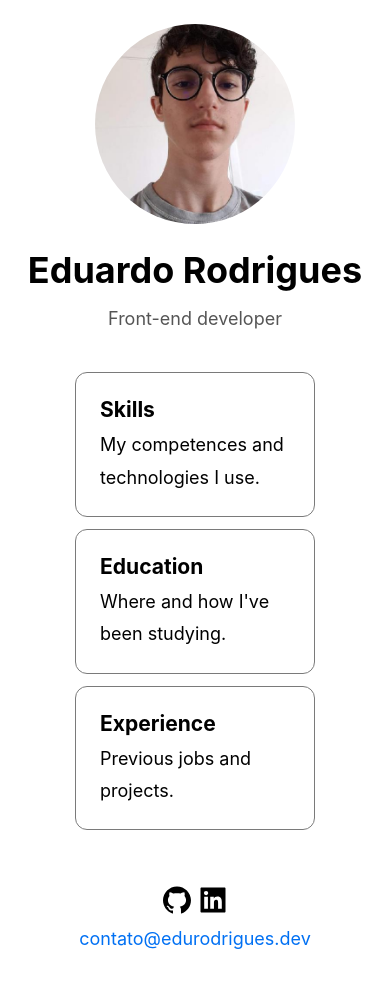
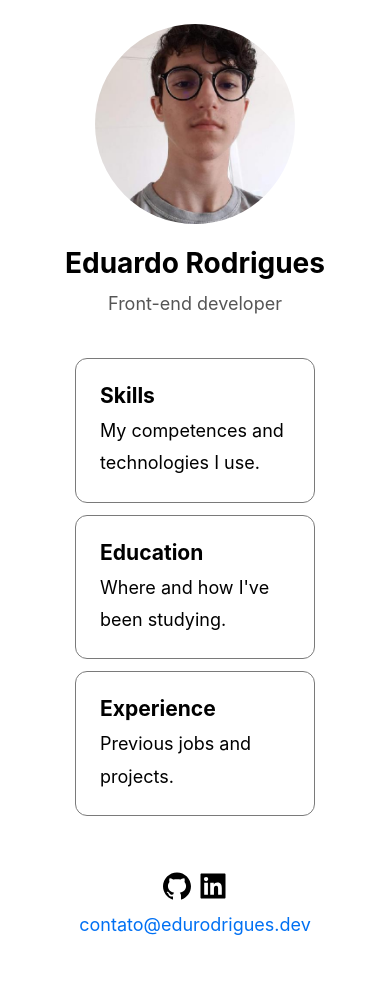
Before and after one commit to EduardoRodriguesF/resume, a Next.js app: page / in a window 390 px wide. Built offline with nearby package versions, Linux system fonts and the light colour scheme.

Commit message:
chore(home): h1 responsive

```diff
--- a/styles/pages/home.js
+++ b/styles/pages/home.js
@@ -8,6 +8,10 @@ export const Header = styled.header`
 
   h1 {
     margin-top: 14px;
+
+    @media screen and (max-width: 420px) {
+      font-size: 28px;
+    }
   }
 
   p {
```
